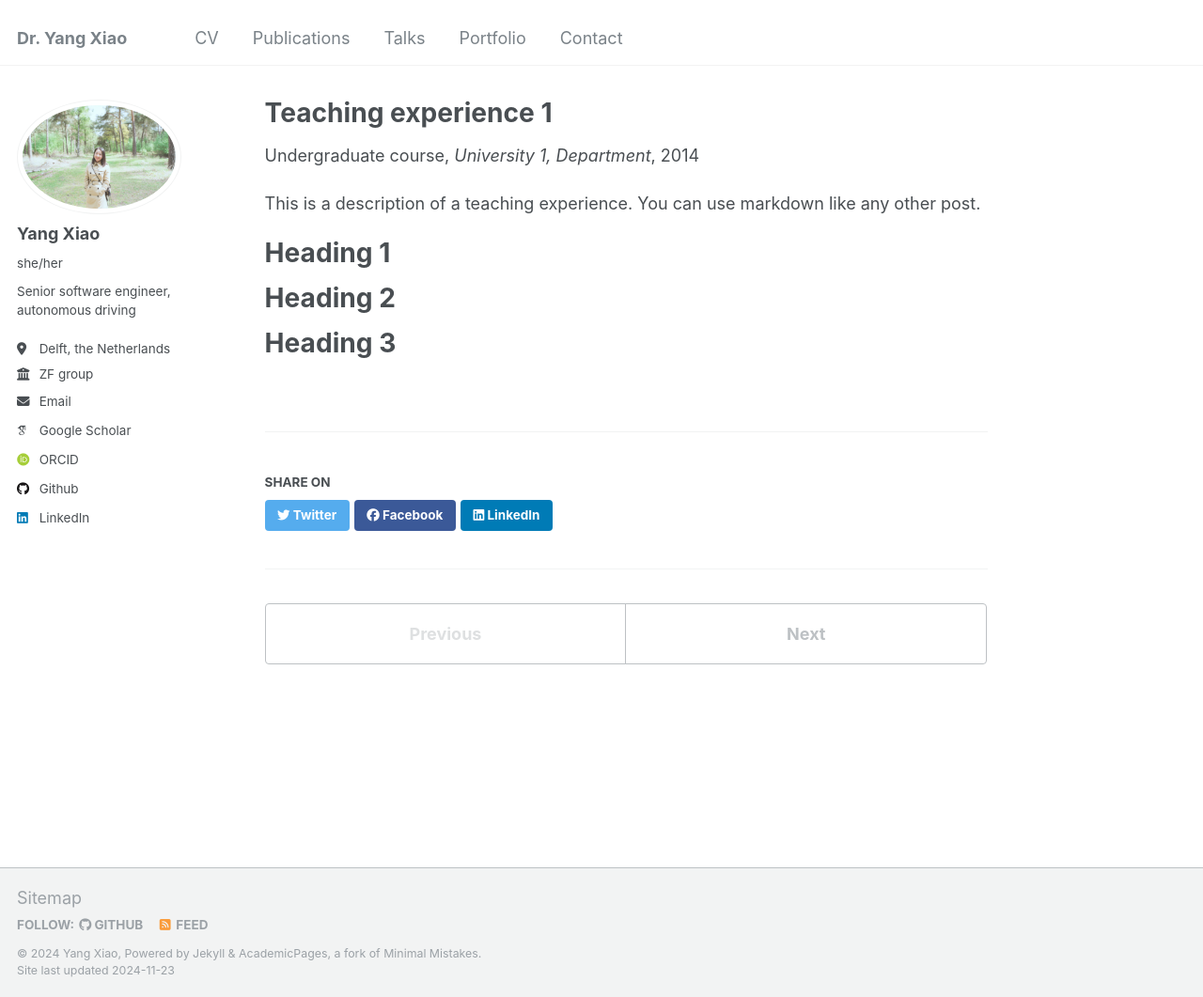
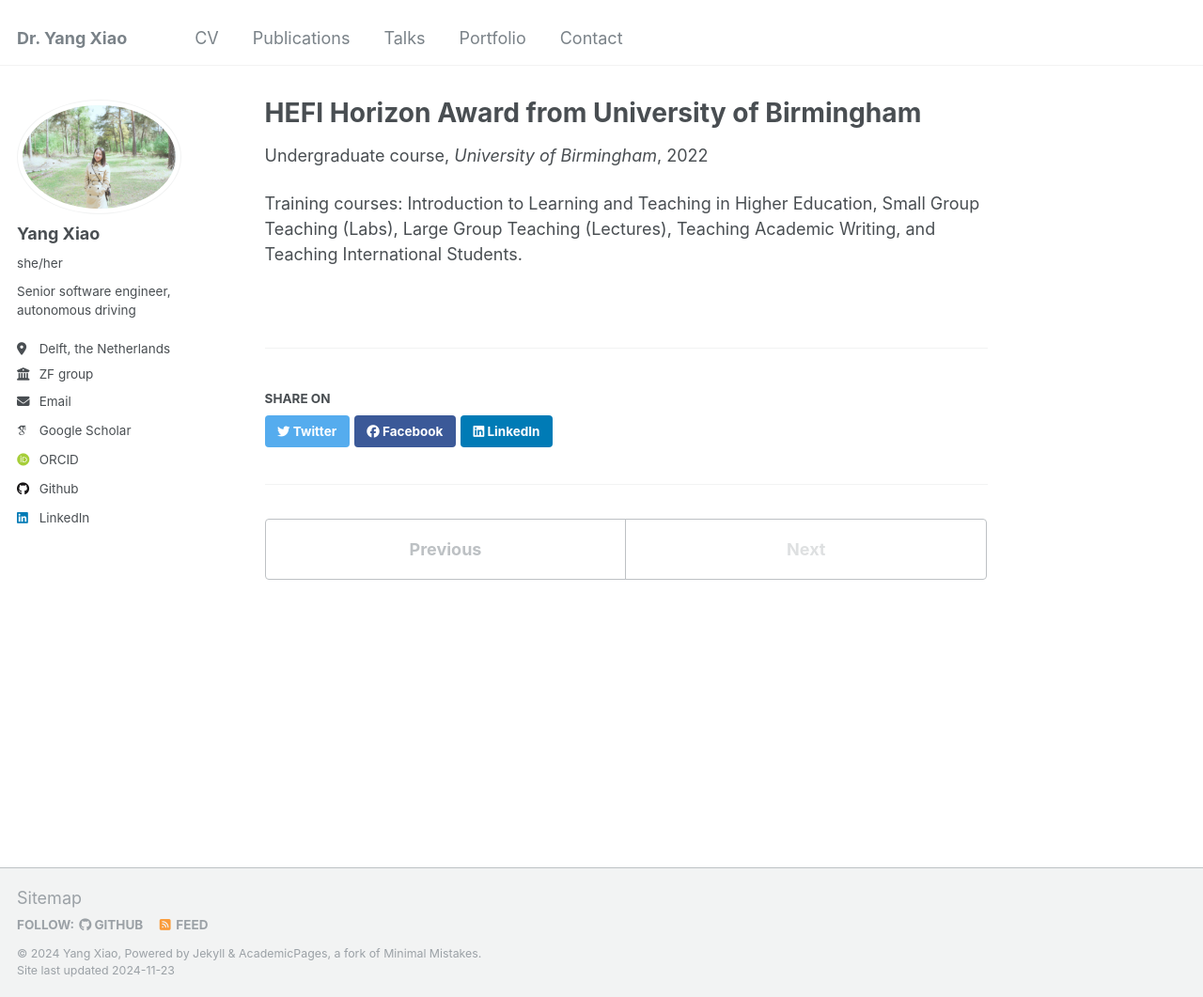
Before and after one commit to YangSophiaXiao/Yang.Sophia.Xiao.github.io, a Jekyll site: the page built from _teaching/2014-spring-teaching-1.md, in a window 1280 px wide and 1061 px high. Shown: the whole window at 94% size. Built offline with Jekyll 4.4.1, drawn with Linux system fonts in a browser that asks for light colours; some web fonts are replaced.

Commit message:
Add teaching experience

```diff
--- a/_teaching/2014-spring-teaching-1.md
+++ b/_teaching/2014-spring-teaching-1.md
@@ -1,20 +1,11 @@
 ---
-title: "Teaching experience 1"
+title: "HEFI Horizon Award from University of Birmingham"
 collection: teaching
 type: "Undergraduate course"
 permalink: /teaching/2014-spring-teaching-1
-venue: "University 1, Department"
-date: 2014-01-01
-location: "City, Country"
+venue: "University of Birmingham"
+date: 2022-05-30
+location: "Birmingham, UK"
 ---
 
-This is a description of a teaching experience. You can use markdown like any other post.
-
-Heading 1
-======
-
-Heading 2
-======
-
-Heading 3
-======
+Training courses: Introduction to Learning and Teaching in Higher Education, Small Group Teaching (Labs), Large Group Teaching (Lectures), Teaching Academic Writing, and Teaching International Students.
```
Also changed, not shown: _teaching/2015-spring-teaching-2.md (+1 -1 lines), files/HEFI.png (added).
